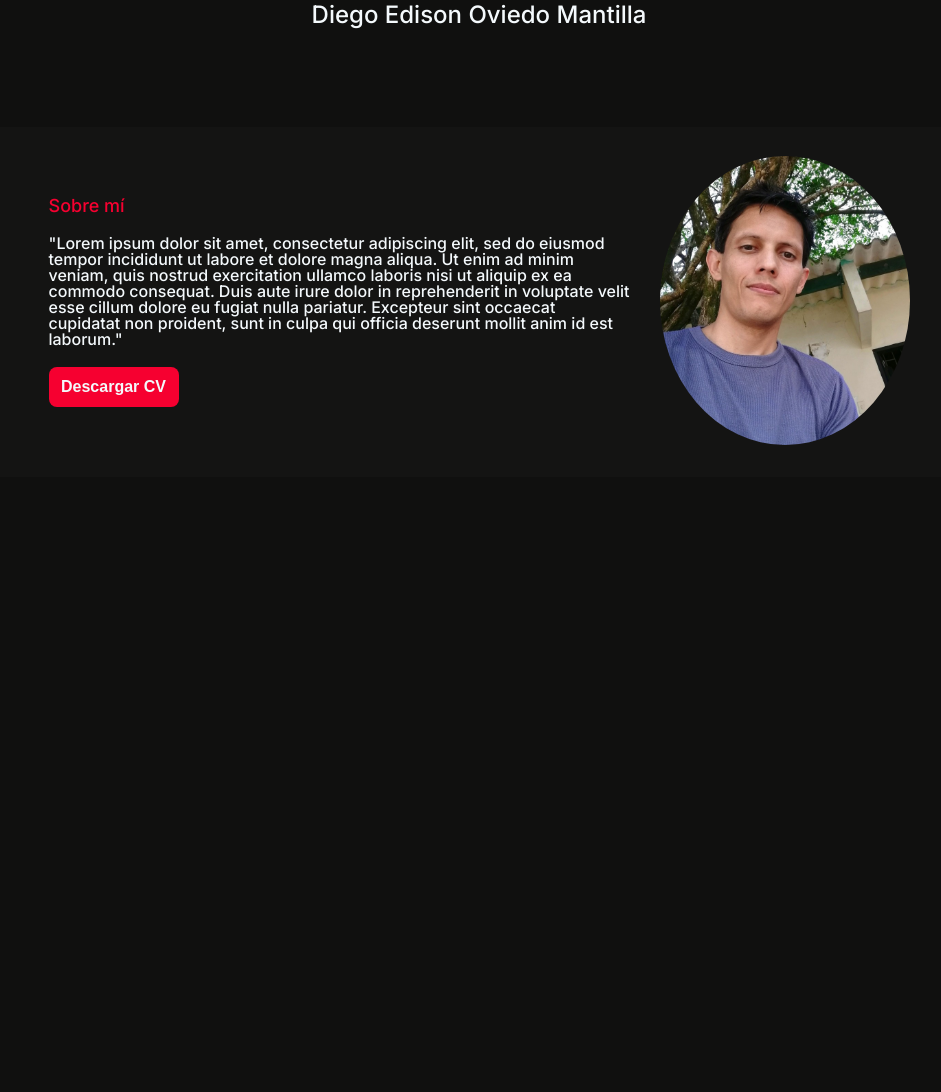
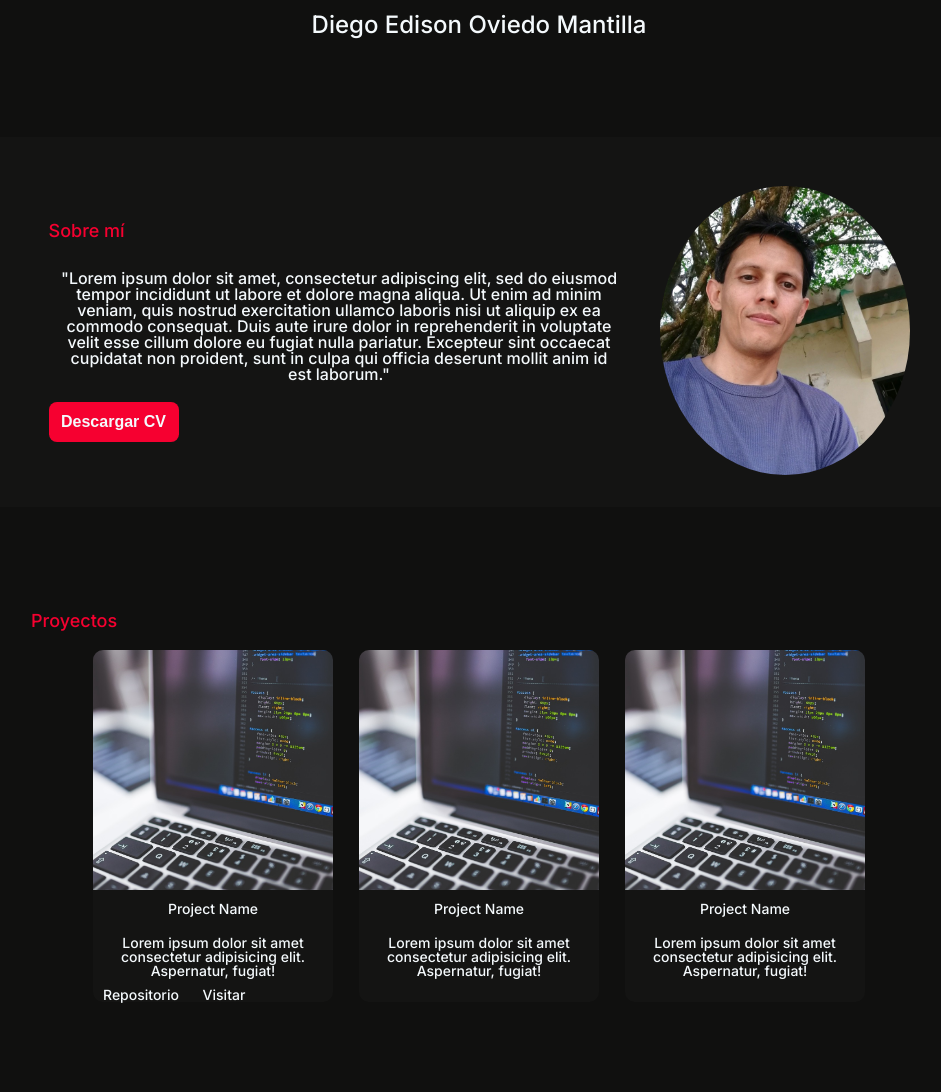
Before and after one commit to diegoedison05/my-website-dev, a plain HTML site: page index.html in a window 1280 px wide. Shown: the part 582-1674 px from the top of the page, without its empty margins (161-1102 px from the left). Before the commit the page ends 1079 px from the top, so only its background shows below. Drawn offline with Linux system fonts and the light colour scheme.

Commit message:
Se hizo la parte donde están los proyectos con sus respectivos estilos css

```diff
--- a/index.html
+++ b/index.html
@@ -18,8 +18,8 @@
             <div class="navbar-right">
                 <ul>
                     <li><a href="/">Inicio</a></li>
-                    <li><a href="/">Sobre mi</a></li>
-                    <li><a href="/">Proyectos</a></li>
+                    <li><a href="#about-me">Sobre mi</a></li>
+                    <li><a href="#projects">Proyectos</a></li>
                     <li><a href="/">Habilidades</a></li>
                     <li><a href="/">Contacto</a></li>
                 </ul>
@@ -34,6 +34,7 @@
         </section>
 
         <section class="about-me">
+            <a name="about-me"></a>
             <article class="article-about">
                 <div>
                     <h2 class="about-title">Sobre mí</h2>
@@ -59,5 +60,50 @@
                 </div>
             </article>
         </section>
+
+        <section class="section-project">
+            <a name="projects"></a>
+            <h2 class="about-title">Proyectos</h2>
+            <div class="project-container">
+                <div class="project-card">
+                    <img src="./img/product-default.jpg" alt="project" />
+                    <div class="project-info">
+                        <h2>Project Name</h2>
+                        <p>
+                            Lorem ipsum dolor sit amet consectetur adipisicing
+                            elit. Aspernatur, fugiat!
+                        </p>
+                        <a href="/" target="_blank" rel="noopener noreferrer"
+                            >Repositorio</a
+                        >
+                        <a href="/" target="_blank" rel="noopener noreferrer"
+                            >Visitar</a
+                        >
+                    </div>
+                </div>
+
+                <div class="project-card">
+                    <img src="./img/product-default.jpg" alt="project" />
+                    <div class="project-info">
+                        <h2>Project Name</h2>
+                        <p>
+                            Lorem ipsum dolor sit amet consectetur adipisicing
+                            elit. Aspernatur, fugiat!
+                        </p>
+                    </div>
+                </div>
+
+                <div class="project-card">
+                    <img src="./img/product-default.jpg" alt="project" />
+                    <div class="project-info">
+                        <h2>Project Name</h2>
+                        <p>
+                            Lorem ipsum dolor sit amet consectetur adipisicing
+                            elit. Aspernatur, fugiat!
+                        </p>
+                    </div>
+                </div>
+            </div>
+        </section>
     </body>
 </html>
--- a/style.css
+++ b/style.css
@@ -101,6 +101,11 @@ nav {
     border-radius: 8px;
 }
 
+a {
+    text-decoration: none;
+    color: var(--white);
+}
+
 .navbar-right a:hover {
     border: 1px solid var(--red);
 }
@@ -115,7 +120,7 @@ nav {
 .avatar {
     width: 350px;
     padding: 70px 0 50px 0;
-    border-radius: 70%;
+    border-radius: 50%;
 }
 
 .nombre {
@@ -170,3 +175,43 @@ nav {
     border-radius: 70%;
     box-sizing: content-box;
 }
+
+/* --------------------------projects cards---------------------- */
+.section-project {
+    padding: 7% 15%;
+    box-sizing: content-box;
+}
+
+.project-container {
+    display: grid;
+    grid-template-columns: repeat(auto-fill, 240px);
+    gap: 26px;
+    place-content: center;
+}
+
+.project-card {
+    width: 240px;
+    background-color: rgba(62, 64, 61, 0.1);
+    border-radius: 10px;
+}
+
+.project-card img {
+    width: 240px;
+    height: 240px;
+    border-radius: 10px 10px 0 0;
+    object-fit: cover;
+    /*Evitar que la imagen se distorcione el tamaño*/
+}
+
+.project-info h2, p, a {
+    padding: 10px;
+    box-sizing: content-box;
+    text-align: center;
+}
+
+.project-info {}
+
+.project-info {
+    font-size: var(--sm);
+
+}
```
Also changed, not shown: img/product-default.jpg (added), 1 other file.
